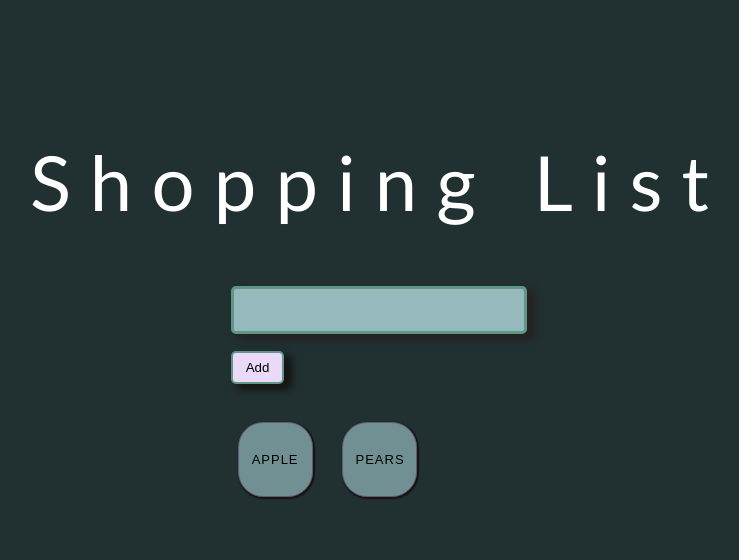
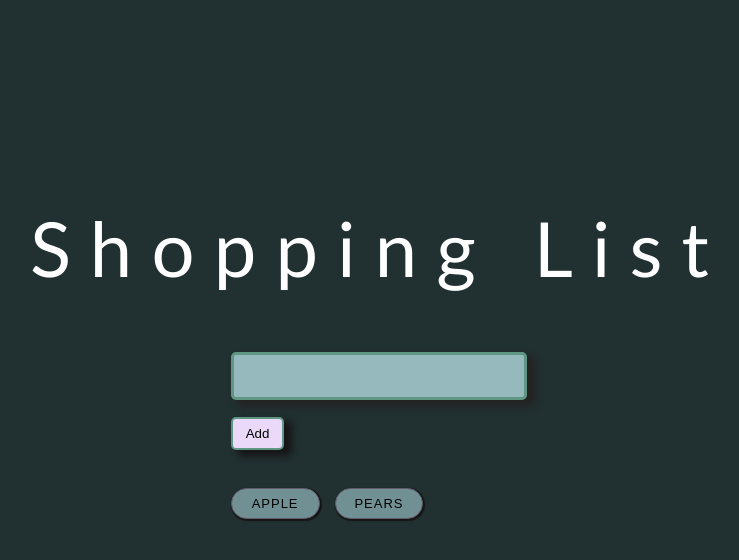
Before and after one commit to HanniOfHyrule/ShoppingList, a React (Create React App) app: page / in a window 1280 px wide. Shown: the top 560 px of the page, without its empty margins (267-1006 px from the left). Built offline with nearby package versions, Linux system fonts and the light colour scheme.

Commit message:
Dynamically adjust the box sizes of the shopping list inorder to avoid overflow

```diff
--- a/src/components/List.css
+++ b/src/components/List.css
@@ -1,6 +1,6 @@
 .foodListItems {
-  height: 75px;
-  width: 75px;
+  height: 100%;
+  width: 100%;
   letter-spacing: 1px;
   box-shadow: 1px 1px 1px 1px #161515;
   cursor: pointer;
```
